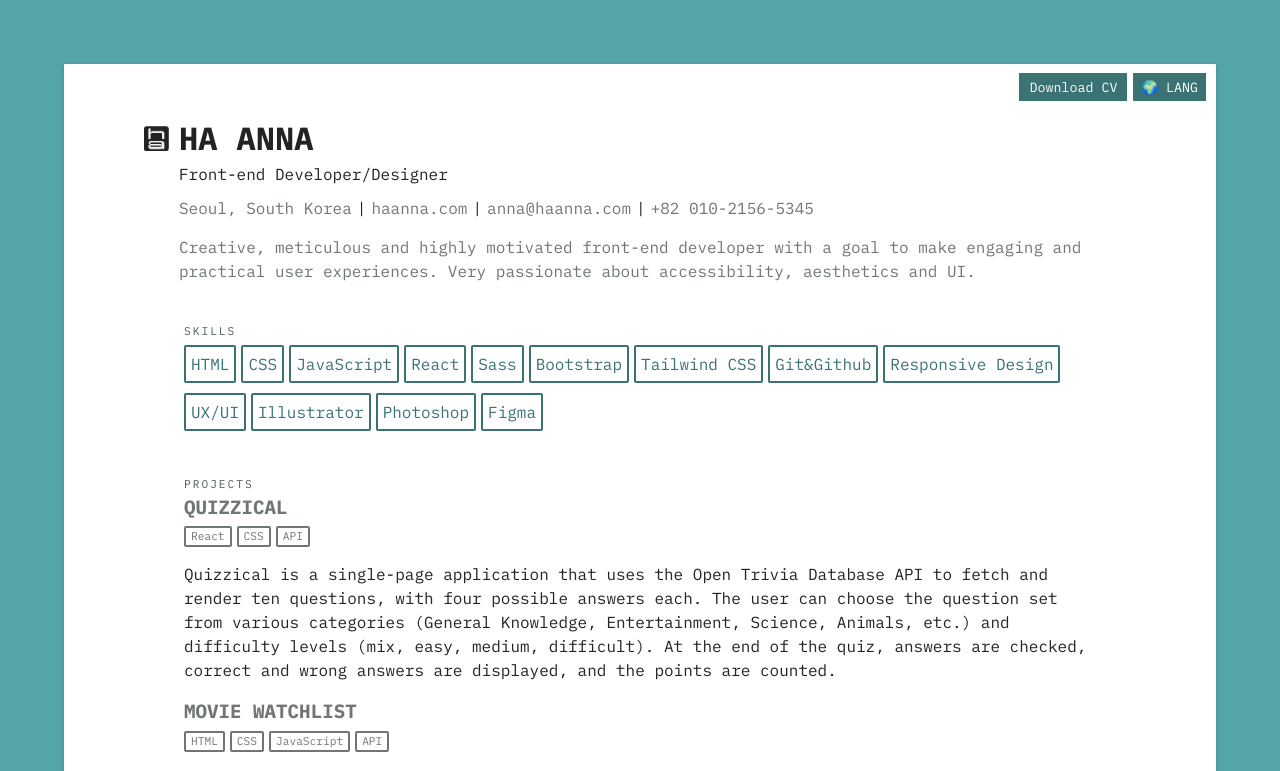
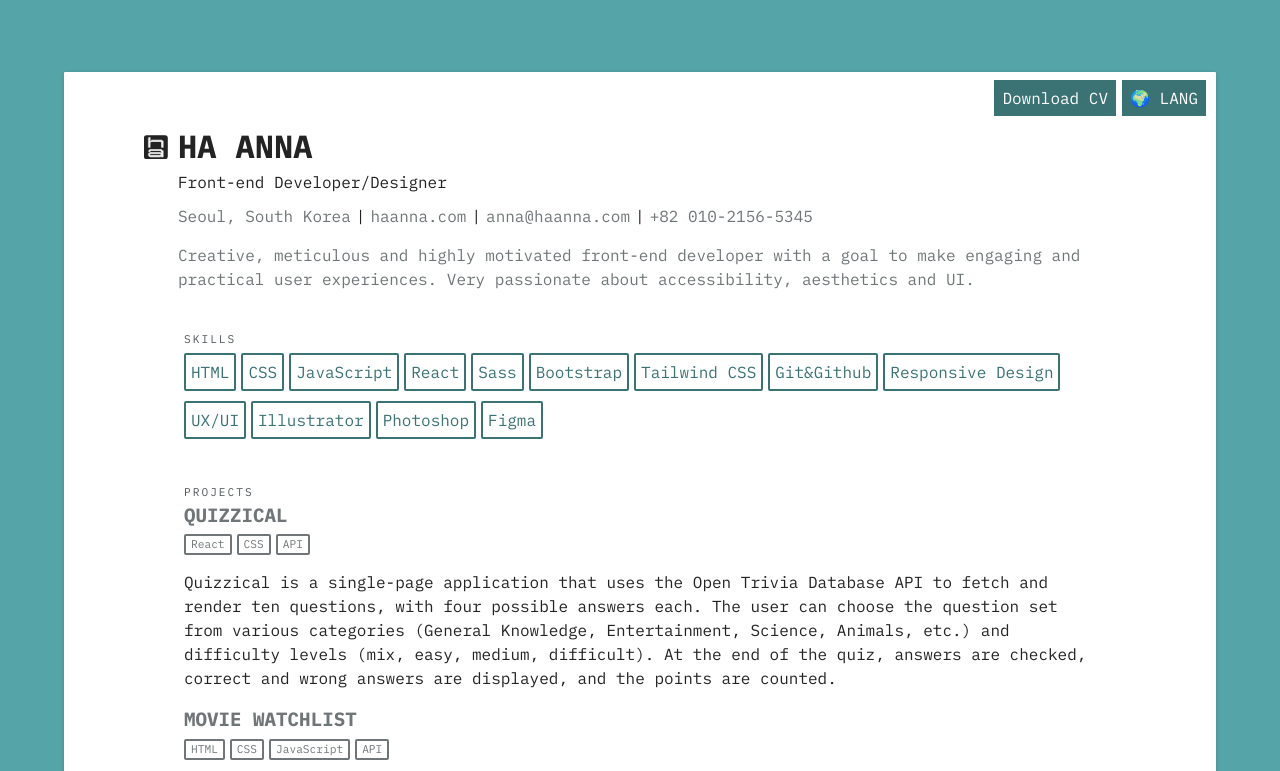
Before and after one commit to ha-anna/ha_anna_cv, a React (Vite) app: page / in a window 1280 px wide. Shown: the top 771 px of the page. Built offline with nearby package versions, Linux system fonts and the light colour scheme; a web font is replaced by a local one.

Commit message:
FIX: css fixes, html structure fixes

```diff
--- a/package.json
+++ b/package.json
@@ -10,6 +10,7 @@
   },
   "dependencies": {
     "nanoid": "^4.0.0",
+    "normalize.css": "^8.0.1",
     "react": "^18.2.0",
     "react-dom": "^18.2.0"
   },
--- a/src/components/Header.jsx
+++ b/src/components/Header.jsx
@@ -5,9 +5,7 @@ export default function Header({ toggleLanguage, cvFile, cv }) {
   return (
     <header >
       <h1 className="visually-hidden">Ha Anna's CV</h1>
-      <form action={`/${cvFile}`}>
-        <button type="button" className="download-button">{cv}</button>
-      </form>
+      <a className="download-button" href={`/${cvFile}`} target="_blank" rel="noopener">{cv}</a>
       <div className="tooltip-wrap">
         <button onClick={toggleLanguage} className="lang-button" aria-label="Change language">🌍 Lang</button>
         <div className="tooltip-content">
--- a/src/index.css
+++ b/src/index.css
@@ -14,7 +14,10 @@
 
 * {
   box-sizing: border-box;
+  -moz-box-sizing: border-box;
+  -webkit-box-sizing: border-box;
   margin: 0;
+  padding: 0;
 }
 
 /* hiding ARIA label */
@@ -189,7 +192,7 @@ main {
 
 .icon {
   max-width: 100%;
-  height: 25px;
+  height: 1.5em;
   transform: translateY(1px);
   margin-right: 10px;
 }
@@ -221,13 +224,15 @@ section {
   font-family: 'IBM Plex Mono', monospace;
   border: 3px solid var(--background);
   border-radius: 2px;
+  -webkit-border-radius: 2px;
   transition: all 300ms ease-in-out;
   cursor: pointer;
-  padding: 5px 10px;
-
+  padding: 0.5rem;
+  text-decoration: none;
   position: relative;
-  top: 70px;
+  top: 4.8rem;
   right: 7px;
+  font-size: 1rem;
 }
 
 .download-button:hover {
@@ -241,14 +246,15 @@ section {
   color: var(--background);
   background: var(--accent);
   font-family: 'Noto Emoji', 'IBM Plex Mono', monospace;
+  font-size: 1rem;
   border: 3px solid var(--background);
   transition: background 300ms ease-in-out, color 300ms ease-in-out;
   text-transform: uppercase;
   cursor: pointer;
   border-radius: 2px;
-  padding: 5px 8px;
+  padding: 0.5rem;
   position: relative;
-  top: 70px;
+  top: 4.8rem;
   right: 7px;
 }
 
@@ -307,7 +313,7 @@ h2:not(.name) {
 }
 
 .name {
-  font-size: 2rem;
+  font-size: 2em;
   color: var(--primary);
   margin-top: 0;
   text-transform: uppercase;
```
Also changed, not shown: 2 other files (tests, documents, lock files or other folders).
